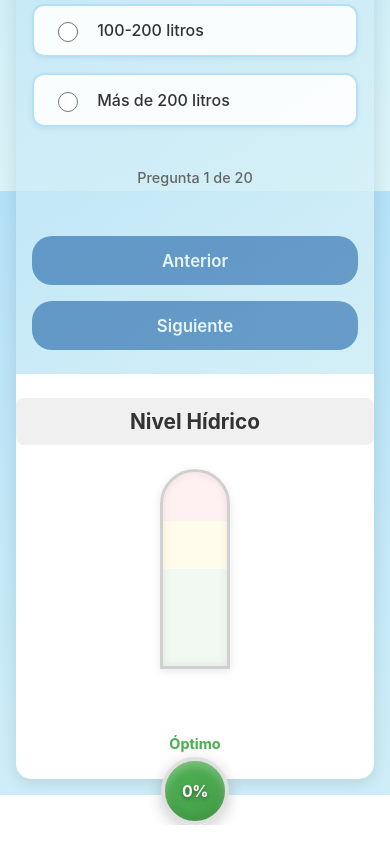
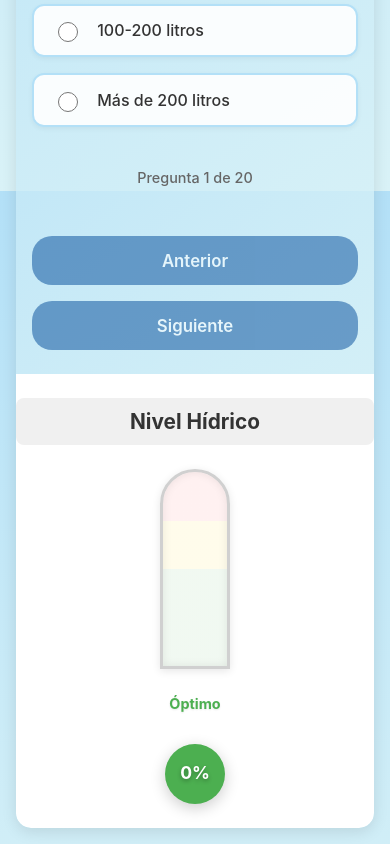
Before and after one commit to Emi-22/Calculadora-Hidrica-Front, a React (Vite) app in the folder frontend-hidrico/: page /preguntas in a window 390 px wide. Shown: the part 653-1497 px from the top of the page. Built offline with nearby package versions, Linux system fonts and the light colour scheme.

Commit message:
Ya espero que quede el porcentaje bien estoy cansado jefe

```diff
--- a/frontend-hidrico/src/pages/PreguntasPage.jsx
+++ b/frontend-hidrico/src/pages/PreguntasPage.jsx
@@ -464,23 +464,17 @@ export default function PreguntasPage() {
                                 )}
                             </div>
 
-                            {/* Valor numérico y bulbo */}
-                            <div
-                                className={styles.thermometerBulb}
-                                style={{
-                                    background: waterLevel >= 75
-                                        ? 'linear-gradient(135deg, #ff4d4d, #ff3333)'
-                                        : waterLevel >= 50
-                                        ? 'linear-gradient(135deg, #ffd700, #ffa500)'
-                                        : 'linear-gradient(135deg, #4CAF50, #45a049)'
-                                }}
-                            >
-                                <span className={styles.thermometerValue}>{waterLevel.toFixed(0)}%</span>
-                            </div>
-
                             {/* Etiqueta del nivel */}
                             <div className={styles.thermometerLevelLabel} style={{ color: getWaterLevelColor() }}>
                                 {getWaterLevelLabel()}
+                            </div>
+
+                            {/* Porcentaje debajo del indicador */}
+                            <div className={styles.percentageDisplay} style={{
+                                backgroundColor: getWaterLevelColor(),
+                                color: 'white'
+                            }}>
+                                {waterLevel.toFixed(0)}%
                             </div>
                         </div>
                     </div>
--- a/frontend-hidrico/src/pages/PreguntasPage.module.css
+++ b/frontend-hidrico/src/pages/PreguntasPage.module.css
@@ -264,7 +264,7 @@
   box-shadow:
     inset 0 0 10px rgba(0, 0, 0, 0.08),
     0 2px 8px rgba(0, 0, 0, 0.1);
-  margin-bottom: 50px;
+  margin-bottom: 0;
   box-sizing: border-box;
 }
 
@@ -393,6 +393,25 @@
   transition: color 0.8s ease-out;
 }
 
+.percentageDisplay {
+  margin-top: 1rem;
+  width: 80px;
+  height: 80px;
+  border-radius: 50%;
+  display: flex;
+  align-items: center;
+  justify-content: center;
+  font-size: 1.5rem;
+  font-weight: 700;
+  box-shadow: 0 4px 15px rgba(0, 0, 0, 0.2);
+  transition: background-color 0.8s ease-out, transform 0.3s ease;
+  text-shadow: 0 2px 4px rgba(0, 0, 0, 0.3);
+}
+
+.percentageDisplay:hover {
+  transform: scale(1.05);
+}
+
 /* Animaciones */
 @keyframes fadeIn {
   from {
@@ -435,7 +454,7 @@
   .thermometer {
     height: 260px;
     width: 80px;
-    margin-bottom: 45px;
+    margin-bottom: 0;
   }
 
   .thermometerScale {
@@ -463,6 +482,12 @@
 
   .thermometerLevelLabel {
     font-size: 1rem;
+  }
+
+  .percentageDisplay {
+    width: 70px;
+    height: 70px;
+    font-size: 1.3rem;
   }
 }
 
@@ -522,7 +547,7 @@
   .thermometer {
     height: 200px;
     width: 70px;
-    margin-bottom: 40px;
+    margin-bottom: 0;
   }
 
   .thermometerScale {
@@ -550,6 +575,13 @@
 
   .thermometerLevelLabel {
     font-size: 0.9rem;
+  }
+
+  .percentageDisplay {
+    width: 60px;
+    height: 60px;
+    font-size: 1.1rem;
+    margin-top: 0.8rem;
   }
 }
 
```
